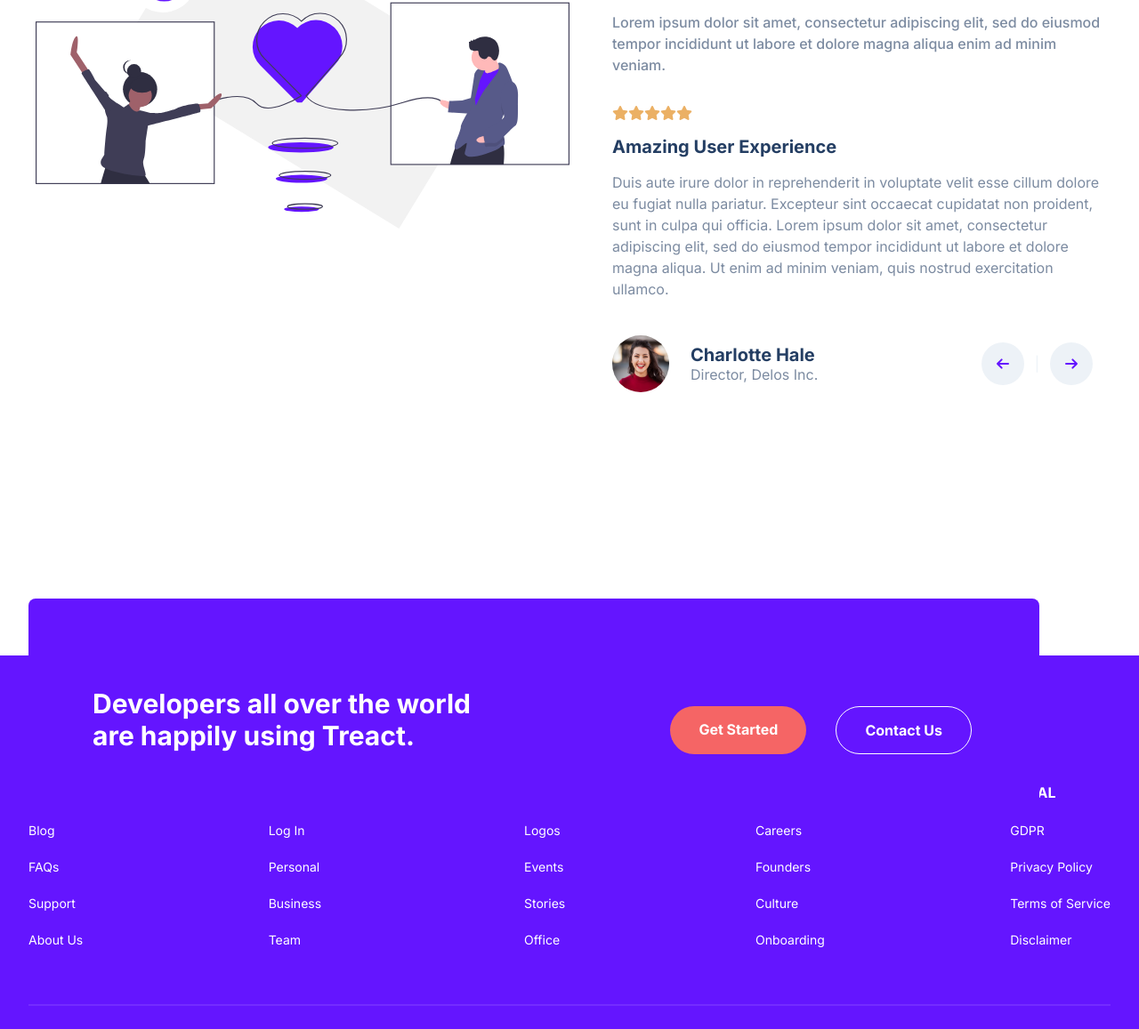
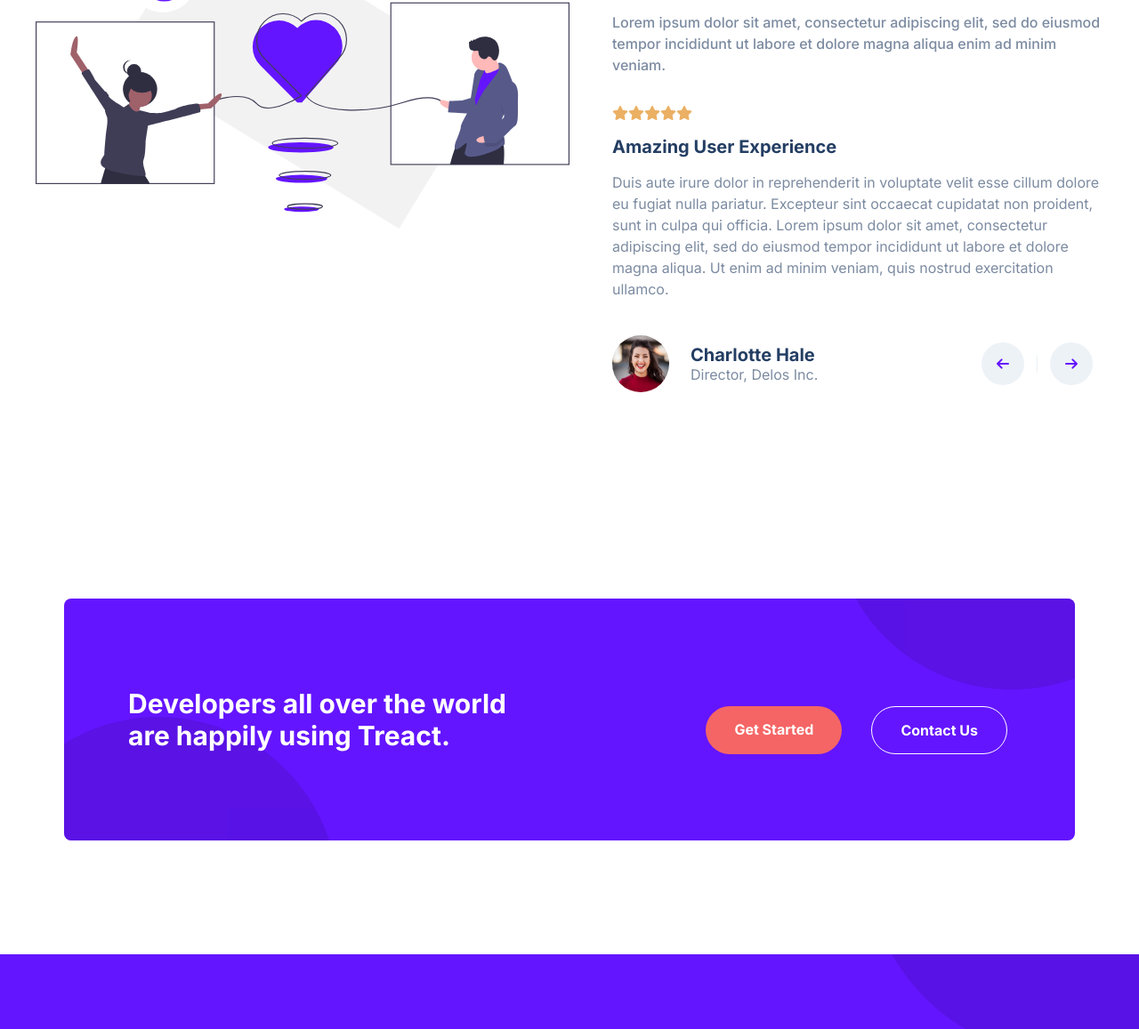
Before and after one commit to M1ndseye/CommerceSite, a plain HTML site: page index.html in a window 1280 px wide. Shown: the part 5188-6345 px from the top of the page at 89% size. Drawn offline with Linux system fonts and the light colour scheme.

Commit message:
Home Stretch

```diff
--- a/index.html
+++ b/index.html
@@ -394,12 +394,13 @@
                     <div class="start__buttons">
                       <div class="start__button">Get Started</div>
                       <div class="contact__button">Contact Us</div>
-                      <svg viewBox="0 0 600 600" class="start__blob--1">
-                        <g transform="translate(300,300)">
-                      <path d="M153.6,-239C199.1,-209.8,236,-167.2,258.4,-118C280.9,-68.9,288.9,-13.1,281.2,40.4C273.5,93.9,250.1,145.2,214.7,186.1C179.3,226.9,131.9,257.4,80,272.6C28.2,287.8,-28.2,287.8,-80,272.6C-131.9,257.4,-179.3,226.9,-214.7,186.1C-250.1,145.2,-273.5,93.9,-281.2,40.4C-288.9,-13.1,-280.9,-68.9,-258.4,-118C-236,-167.2,-199.1,-209.8,-153.6,-239C-108.1,-268.3,-54.1,-284.1,0,-284.1C54.1,-284.1,108.1,-268.3,153.6,-239Z" fill="rgb(80,17,204)"></path>
-                      </g>
+                    </div>
+                    <svg viewBox="0 0 600 600" class="start__blob--1"><g transform="translate(300,300)">
+                      <path d="M153.6,-239C199.1,-209.8,236,-167.2,258.4,-118C280.9,-68.9,288.9,-13.1,281.2,40.4C273.5,93.9,250.1,145.2,214.7,186.1C179.3,226.9,131.9,257.4,80,272.6C28.2,287.8,-28.2,287.8,-80,272.6C-131.9,257.4,-179.3,226.9,-214.7,186.1C-250.1,145.2,-273.5,93.9,-281.2,40.4C-288.9,-13.1,-280.9,-68.9,-258.4,-118C-236,-167.2,-199.1,-209.8,-153.6,-239C-108.1,-268.3,-54.1,-284.1,0,-284.1C54.1,-284.1,108.1,-268.3,153.6,-239Z" fill="rgb(80,17,204)"></path></g>
                     </svg>
-                  </div>
+                    <svg viewBox="0 0 600 600" class="start__blob--2"><g transform="translate(300,300)">
+                      <path d="M153.6,-239C199.1,-209.8,236,-167.2,258.4,-118C280.9,-68.9,288.9,-13.1,281.2,40.4C273.5,93.9,250.1,145.2,214.7,186.1C179.3,226.9,131.9,257.4,80,272.6C28.2,287.8,-28.2,287.8,-80,272.6C-131.9,257.4,-179.3,226.9,-214.7,186.1C-250.1,145.2,-273.5,93.9,-281.2,40.4C-288.9,-13.1,-280.9,-68.9,-258.4,-118C-236,-167.2,-199.1,-209.8,-153.6,-239C-108.1,-268.3,-54.1,-284.1,0,-284.1C54.1,-284.1,108.1,-268.3,153.6,-239Z" fill="rgb(80,17,204)"></path></g>
+                    </svg>
                 </div>
             </div>
         </section>
@@ -441,6 +442,12 @@
       <a class="footer__column--link" target="_blank">Terms of Service</a>
       <a class="footer__column--link" target="_blank">Disclaimer</a>
     </div>
+      <svg viewBox="0 0 600 600" class="footer__blob--1"><g transform="translate(300,300)">
+        <path d="M153.6,-239C199.1,-209.8,236,-167.2,258.4,-118C280.9,-68.9,288.9,-13.1,281.2,40.4C273.5,93.9,250.1,145.2,214.7,186.1C179.3,226.9,131.9,257.4,80,272.6C28.2,287.8,-28.2,287.8,-80,272.6C-131.9,257.4,-179.3,226.9,-214.7,186.1C-250.1,145.2,-273.5,93.9,-281.2,40.4C-288.9,-13.1,-280.9,-68.9,-258.4,-118C-236,-167.2,-199.1,-209.8,-153.6,-239C-108.1,-268.3,-54.1,-284.1,0,-284.1C54.1,-284.1,108.1,-268.3,153.6,-239Z" fill="rgb(80,17,204)"></path></g>
+      </svg>
+       <svg viewBox="0 0 600 600" class="footer__blob--2"><g transform="translate(300,300)">
+          <path d="M153.6,-239C199.1,-209.8,236,-167.2,258.4,-118C280.9,-68.9,288.9,-13.1,281.2,40.4C273.5,93.9,250.1,145.2,214.7,186.1C179.3,226.9,131.9,257.4,80,272.6C28.2,287.8,-28.2,287.8,-80,272.6C-131.9,257.4,-179.3,226.9,-214.7,186.1C-250.1,145.2,-273.5,93.9,-281.2,40.4C-288.9,-13.1,-280.9,-68.9,-258.4,-118C-236,-167.2,-199.1,-209.8,-153.6,-239C-108.1,-268.3,-54.1,-284.1,0,-284.1C54.1,-284.1,108.1,-268.3,153.6,-239Z" fill="rgb(80,17,204)"></path></g>
+        </svg>
   </div>
   <div class="footer__divider"></div>
   <div class="footer__bottom">
--- a/style.css
+++ b/style.css
@@ -1023,10 +1023,9 @@ PLANS / PRICING
   top: 550px;
   left: -275px;
   z-index: -5;
-  scale: .45;
+  scale: 0.45;
   opacity: 0.5;
 }
-
 
 /*
 
@@ -1168,6 +1167,7 @@ START
 }
 
 .start__wrapper {
+  position: relative;
   padding: 96px 0px;
   width: 100%;
   max-width: 1200px;
@@ -1177,10 +1177,10 @@ START
   justify-content: center;
   align-items: center;
   border-radius: 8px;
+  overflow: hidden;
 }
 
 .start__row {
-  position: absolute;
   display: flex;
   flex-direction: column;
   padding: 32px;
@@ -1194,6 +1194,7 @@ START
   text-align: left;
   margin: 0px 24px 0px 48px;
   padding: 0px 24px 0px;
+  z-index: 10;
 }
 
 .start__buttons {
@@ -1201,6 +1202,7 @@ START
   justify-content: flex-end;
   margin: 24px 75px 0px 0px;
   width: 50%;
+  z-index: 10;
 }
 
 .start__button {
@@ -1222,12 +1224,22 @@ START
 }
 .start__blob--1 {
   position: absolute;
-  top: 550px;
-  left: -275px;
-  z-index: -5;
-  scale: .45;
+  top: 50%;
+  left: 50%;
+  transform: translate(-175%, -20%);
+  z-index: 2;
+  scale: 0.75;
   opacity: 0.5;
 }
+.start__blob--2 {
+  position: absolute;
+  top: 0%;
+  left: 50%;
+  transform: translate(50%, -90%);
+  z-index: 2;
+  scale: 0.75;
+  opacity: 0.5;
+}
 
 /*
 
@@ -1236,6 +1248,8 @@ FOOTER
 */
 
 footer {
+  position: relative;
+  overflow: hidden;
   background-color: rgb(100, 21, 255);
   padding: 96px 32px;
 }
@@ -1244,11 +1258,13 @@ footer {
   display: flex;
   flex-direction: row;
   justify-content: space-between;
+  z-index: 5;
 }
 
 .footer__column {
   display: flex;
   flex-direction: column;
+  z-index: 5;
 }
 
 .footer__title {
@@ -1281,6 +1297,7 @@ footer {
   display: flex;
   flex-direction: row;
   align-items: center;
+  z-index: 5;
 }
 
 .footer__logo--img {
@@ -1323,6 +1340,25 @@ footer {
   margin: 24px 0px 0px;
 }
 
+.footer__blob--1 {
+  position: absolute;
+  top: 50%;
+  left: 50%;
+  transform: translate(-175%, -20%);
+  z-index: 2;
+  scale: 0.75;
+  opacity: 0.5;
+}
+.footer__blob--2 {
+  position: absolute;
+  top: 0%;
+  left: 50%;
+  transform: translate(50%, -90%);
+  z-index: 2;
+  scale: 0.75;
+  opacity: 0.5;
+}
+
 /* Computers */
 
 @media (max-width: 1024px) {
@@ -1444,7 +1480,6 @@ footer {
     width: 50%;
     margin: 0 64px 0px 0px;
   }
-
 
   .steps__info--container {
     width: 50%;
```
